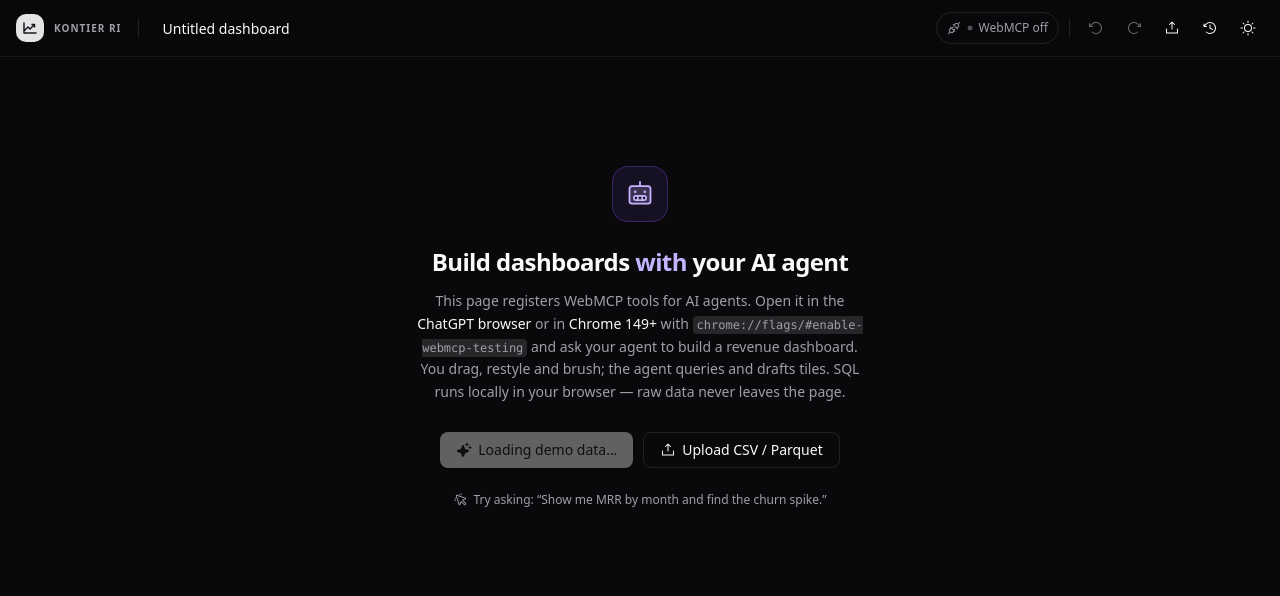
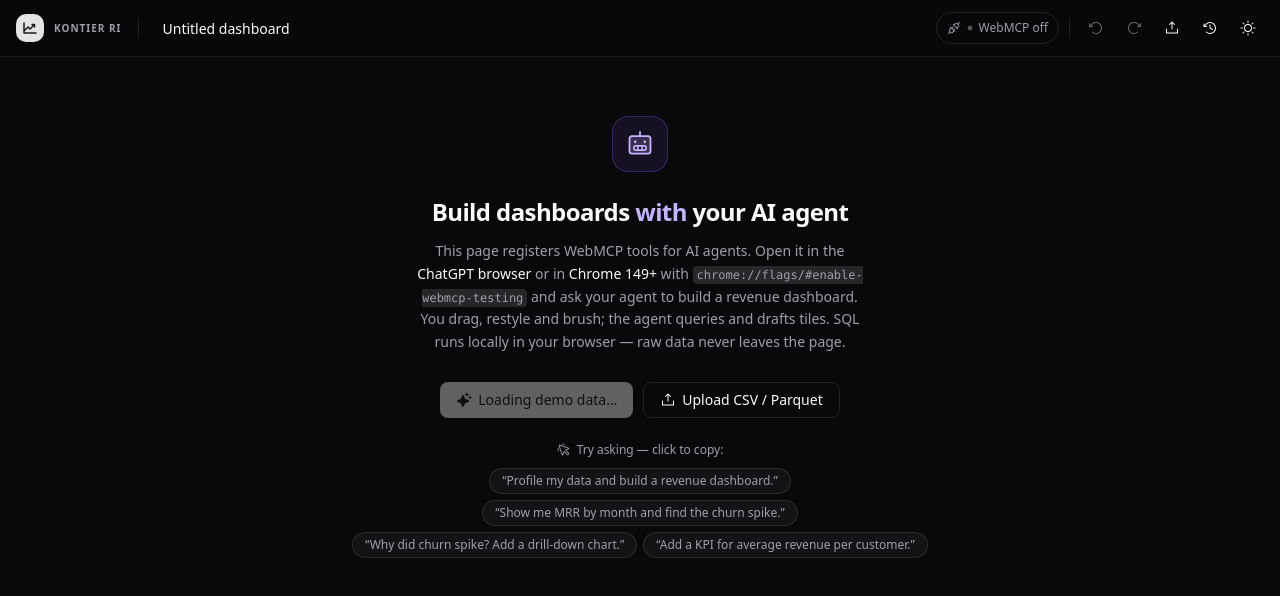
Before and after one commit to theemperor66/kontier-ri, a Next.js app in the folder apps/web/: page / in a window 1280 px wide. Shown: the top 596 px of the page. Built offline with nearby package versions, Linux system fonts and the light colour scheme.

Commit message:
feat(web): suggested-prompt chips in empty state (click to copy)
Guides judges/users onto the wow path: four curated prompts as clickable
copy-to-clipboard chips, replacing the single static example line. Closes the
last pre-submit hardening item that was in scope for the repo.

```diff
--- a/apps/web/components/chrome/empty-state.tsx
+++ b/apps/web/components/chrome/empty-state.tsx
@@ -10,6 +10,13 @@ import {
 import { toast } from "sonner";
 import { Button } from "@/components/ui/button";
 import { useDataSource } from "@/lib/datasource";
+
+const SUGGESTED_PROMPTS = [
+  "Profile my data and build a revenue dashboard.",
+  "Show me MRR by month and find the churn spike.",
+  "Why did churn spike? Add a drill-down chart.",
+  "Add a KPI for average revenue per customer.",
+] as const;
 
 export function EmptyState({ onLoadDemo }: { onLoadDemo: () => void }) {
   const { importFiles, status } = useDataSource();
@@ -76,10 +83,29 @@ export function EmptyState({ onLoadDemo }: { onLoadDemo: () => void }) {
             }}
           />
         </div>
-        <p className="mt-6 flex items-center justify-center gap-1.5 text-xs text-muted-foreground">
-          <CursorClick className="size-3.5" />
-          Try asking: “Show me MRR by month and find the churn spike.”
-        </p>
+        <div className="mt-6">
+          <p className="flex items-center justify-center gap-1.5 text-xs text-muted-foreground">
+            <CursorClick className="size-3.5" />
+            Try asking — click to copy:
+          </p>
+          <div className="mt-2.5 flex flex-wrap items-center justify-center gap-1.5">
+            {SUGGESTED_PROMPTS.map((prompt) => (
+              <button
+                key={prompt}
+                type="button"
+                className="rounded-full border border-border bg-muted/40 px-3 py-1 text-xs text-muted-foreground transition-colors hover:border-violet-500/40 hover:bg-violet-500/10 hover:text-foreground"
+                onClick={() => {
+                  void navigator.clipboard
+                    .writeText(prompt)
+                    .then(() => toast.success("Copied — paste it to your agent."))
+                    .catch(() => toast.error("Could not access the clipboard."));
+                }}
+              >
+                “{prompt}”
+              </button>
+            ))}
+          </div>
+        </div>
       </div>
     </div>
   );
```
